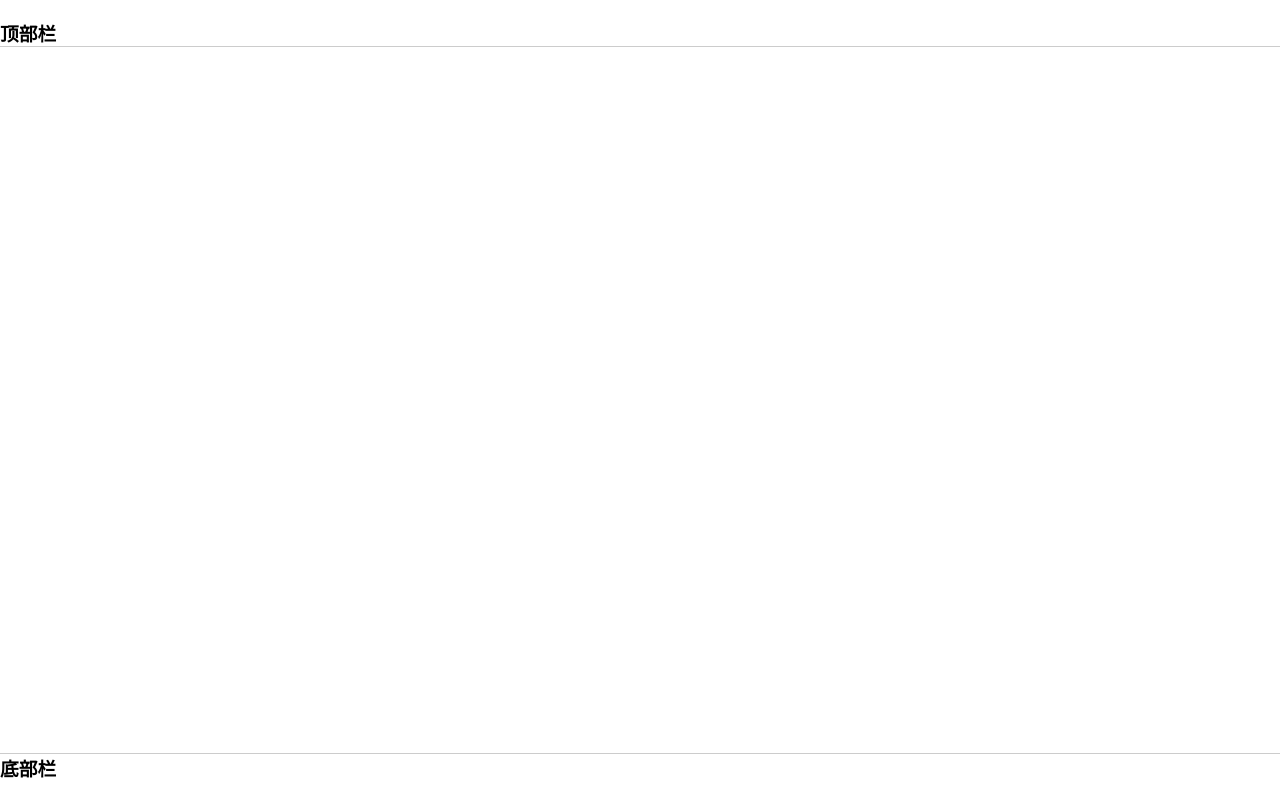
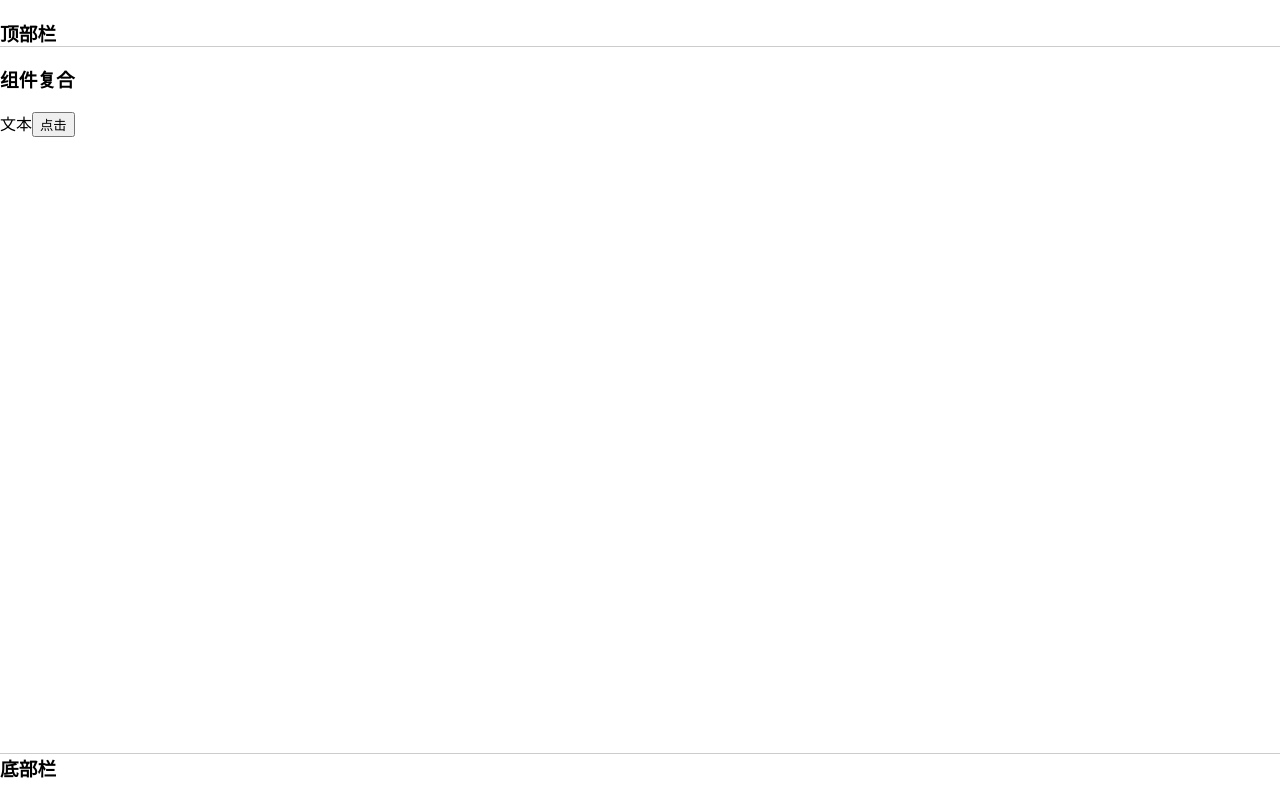
Before and after one commit to zhangstar1331/react-test, a React (Create React App) app: page / in a window 1280 px wide. Built offline with nearby package versions, Linux system fonts and the light colour scheme.

Commit message:
feat：组件复合

```diff
--- a/src/App.js
+++ b/src/App.js
@@ -1,14 +1,14 @@
 // import ClassComponent from './pages/ComponentTest/ClassComponent'
 // import FunctionComponent from './pages/ComponentTest/FunctionComponent'
 // import SetStatePage from './pages/SetStatePage'
-import Layout from './Layout'
+import CompositionPage from './pages/CompositionPage';
 function App() {
   return (
     <div className="App">
       {/* <ClassComponent/> */}
       {/* <FunctionComponent/> */}
       {/* <SetStatePage/> */}
-      <Layout/>
+      <CompositionPage/>
     </div>
   );
 }
--- a/src/Layout.js
+++ /dev/null
@@ -1,17 +0,0 @@
-import React, { Component } from 'react'
-import TopBar from './components/TopBar'
-import BottomBar from './components/BottomBar'
-
-export default class Layout extends Component {
-    render() {
-        const {children} = this.props
-        console.log(children)
-        return (
-            <div>
-                <TopBar/>
-                {children}
-                <BottomBar/>
-            </div>
-        )
-    }
-}
--- a/src/pages/CompositionPage.js
+++ b/src/pages/CompositionPage.js
@@ -1,12 +1,27 @@
 import React, { Component } from 'react'
-import Layout from '../Layout'
+import Layout from './Layout'
 export default class CompositionPage extends Component {
     render() {
         return (
-            <Layout>
-                <div>
-                    组件复合
-                </div>
+            <Layout showTopBar={true} showBottomBar={true} title="组件复合">
+                {/*
+                    非具名
+                    <div>
+                        <h3>组件复合</h3>
+                    </div>
+                */}
+                {/* 具名 */}
+                {{
+                    content:(
+                        <div>
+                            <h3>组件复合</h3>
+                        </div>
+                    ),
+                    txt:'文本',
+                    btnClick:()=>{
+                        console.log('btnClick')
+                    }
+                }}
             </Layout>
         )
     }
--- /dev/null
+++ b/src/pages/Layout.js
@@ -0,0 +1,22 @@
+import React, { Component } from 'react'
+import TopBar from '../components/TopBar'
+import BottomBar from '../components/BottomBar'
+
+export default class Layout extends Component {
+    componentDidMount(){
+        const {title} = this.props
+        document.title = title
+    }
+    render() {
+        const {children,showTopBar,showBottomBar} = this.props
+        return (
+            <div>
+                {showTopBar&&<TopBar/>}
+                {children.content}
+                {children.txt}
+                <button onClick={children.btnClick}>点击</button>
+                {showBottomBar&&<BottomBar/>}
+            </div>
+        )
+    }
+}
```
Also changed, not shown: 1 other file (tests, documents, lock files or other folders).
